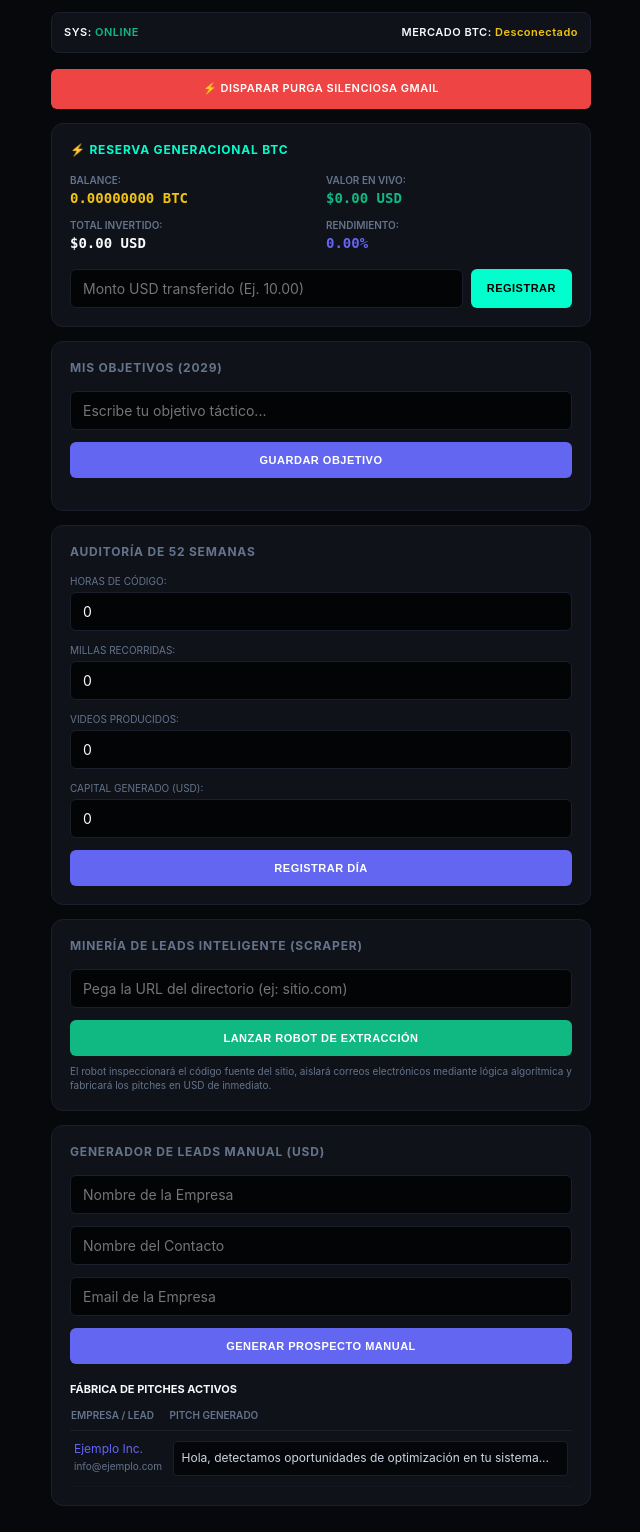
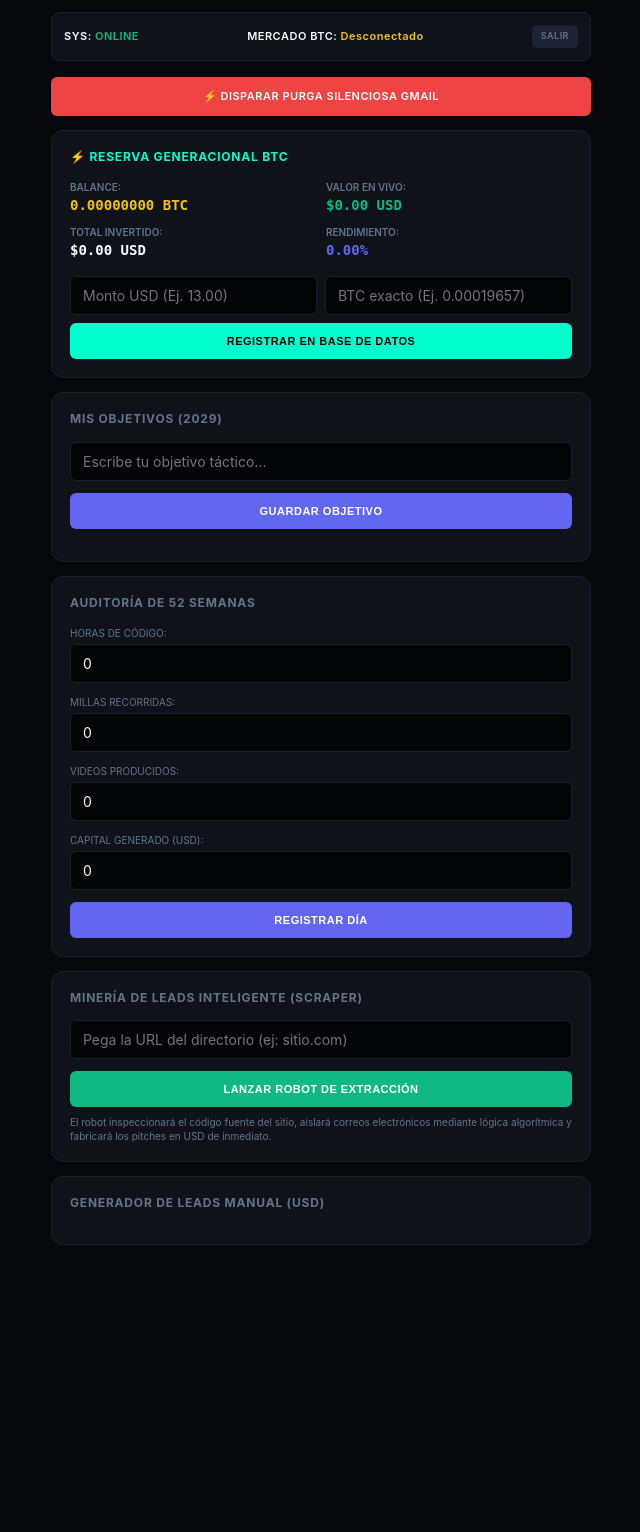
Before and after one commit to eddiedejesus3011-lang/geno.iafuturecoded, a Flask app: page / in a window 1280 px wide. Shown: the whole page, without its empty margins (319-959 px from the left). After the commit the page ends 1245 px from the top, so only its background shows below. Run offline with Flask 3, Linux system fonts and the light colour scheme; data that the repository does not hold is empty.

Commit message:
Update layout to support explicit BTC amount inputs and secure sign out

```diff
--- a/templates/index.html
+++ b/templates/index.html
@@ -33,7 +33,7 @@
             border: 1px solid var(--border-color);
             border-radius: 8px; padding: 12px;
             font-size: 11px; font-weight: 600;
-            display: flex; justify-content: space-between; margin-bottom: 16px;
+            display: flex; justify-content: space-between; align-items: center; margin-bottom: 16px;
             letter-spacing: 0.5px;
         }
         .panel {
@@ -65,8 +65,12 @@
             padding: 12px; font-size: 11px; font-weight: 600; text-transform: uppercase;
             letter-spacing: 0.5px;
         }
+        .btn-logout {
+            background-color: #1e2235; color: var(--muted); border: 1px solid var(--border-color);
+            border-radius: 4px; padding: 4px 8px; text-decoration: none; font-size: 9px; text-transform: uppercase;
+        }
+        .btn-logout:hover { color: var(--red); border-color: var(--red); }
 
-        /* Módulo BTC integrado con la identidad visual */
         .btc-tracker {
             border: 1px solid var(--border-color) !important;
         }
@@ -91,6 +95,7 @@
         <div class="net-bar">
             <span>SYS: <span style="color: var(--green);">ONLINE</span></span>
             <span>MERCADO BTC: <span style="color: var(--btc-gold);">{{ btc_status }}</span></span>
+            <a href="/logout" class="btn-logout">Salir</a>
         </div>
 
         <a href="/ejecutar_purga" class="btn-purga">⚡ Disparar Purga Silenciosa Gmail</a>
@@ -105,9 +110,12 @@
             </div>
 
             <form action="/registrar_compra_btc" method="POST">
-                <div class="form-row" style="display: flex; gap: 8px; margin-bottom: 0;">
-                    <input type="number" step="0.01" name="usd_invertido" placeholder="Monto USD transferido (Ej. 10.00)" required style="flex-grow: 1;">
-                    <button type="submit" class="btn" style="background-color: var(--btc-cyan); color: #000; width: auto; padding: 0 16px;">Registrar</button>
+                <div class="form-row" style="display: flex; flex-direction: column; gap: 8px; margin-bottom: 0;">
+                    <div style="display: flex; gap: 8px;">
+                        <input type="number" step="0.01" name="usd_invertido" placeholder="Monto USD (Ej. 13.00)" required style="flex-grow: 1;">
+                        <input type="number" step="0.00000001" name="cantidad_btc" placeholder="BTC exacto (Ej. 0.00019657)" required style="flex-grow: 1;">
+                    </div>
+                    <button type="submit" class="btn" style="background-color: var(--btc-cyan); color: #000; font-weight: 700;">Registrar en Base de Datos</button>
                 </div>
             </form>
         </div>
@@ -168,30 +176,4 @@
         <div class="panel">
             <h2>Generador de Leads Manual (USD)</h2>
             <form action="/crear_lead" method="POST" class="form-row">
-                <div class="form-row"><input type="text" name="empresa" placeholder="Nombre de la Empresa" required></div>
-                <div class="form-row"><input type="text" name="contacto" placeholder="Nombre del Contacto" required></div>
-                <div class="form-row"><input type="email" name="email" placeholder="Email de la Empresa" required></div>
-                <button type="submit" class="btn">Generar Prospecto Manual</button>
-            </form>
-
-            <h3 style="margin-top: 18px;">Fábrica de Pitches Activos</h3>
-            <div class="table-responsive">
-                <table>
-                    <thead>
-                        <tr>
-                            <th>Empresa / Lead</th>
-                            <th>Pitch Generado</th>
-                        </tr>
-                    </thead>
-                    <tbody>
-                        <tr>
-                            <td><span style="color: var(--accent);">Ejemplo Inc.</span><br><small style="color: var(--muted);">info@ejemplo.com</small></td>
-                            <td><pre>Hola, detectamos oportunidades de optimización en tu sistema...</pre></td>
-                        </tr>
-                    </tbody>
-                </table>
-            </div>
-        </div>
-    </div>
-</body>
-</html>
+                <div class="form-row"><input type="text" name="empresa
```
